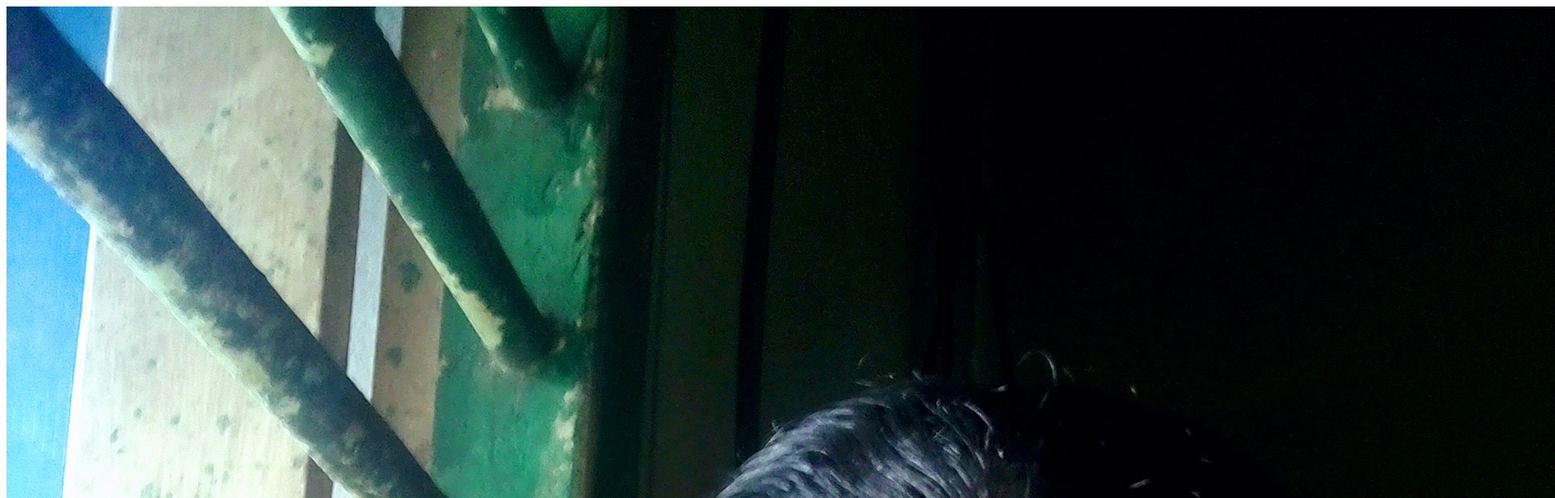
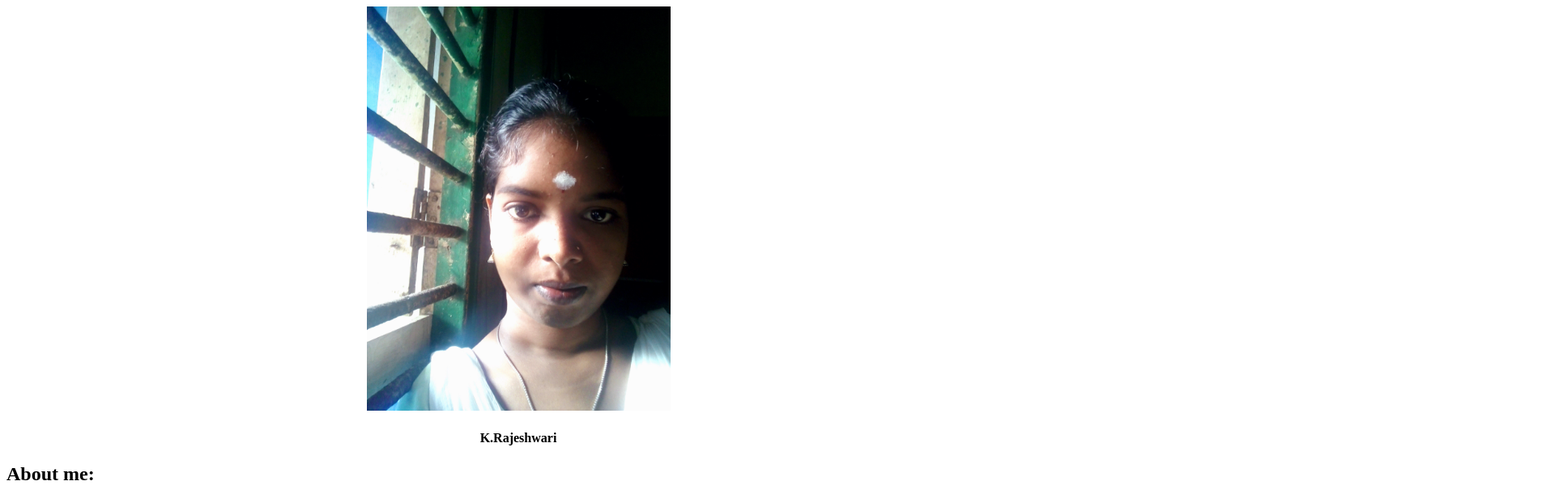
Before and after one commit to asbdu45123054511802112025/Profile.html, a plain HTML site: page index.html in a window 1280 px wide. Shown: the top 616 px of the page at 81% size, 1920 px wide, since content can reach past the window. Drawn offline with Linux system fonts and the light colour scheme.

Commit message:
Update index.html

```diff
--- a/index.html
+++ b/index.html
@@ -5,7 +5,7 @@
     </head>
     <body>
         <center>
-            <img src="raje.jpg" height ="50%">
+            <img src="raje.jpg" height ="500px">
             <h4>K.Rajeshwari</h4>
         </center>
         <h2>About me:</h2>
```
